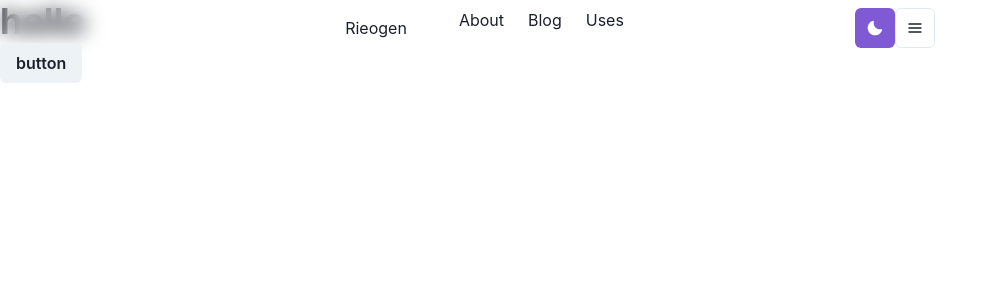
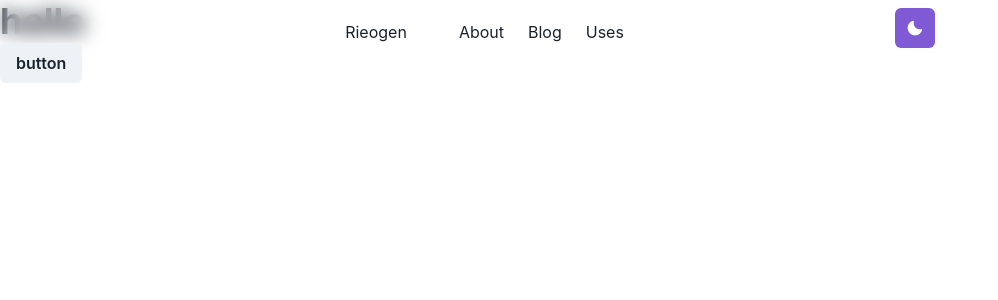
Before and after one commit to koto74/rierogen-homepage, a Next.js app: page / in a window 1280 px wide. Shown: the top 300 px of the page, without its empty margins (0-998 px from the left). Built offline with nearby package versions, Linux system fonts and the light colour scheme.

Commit message:
add: delete nav of button for header

```diff
--- a/components/header.js
+++ b/components/header.js
@@ -57,6 +57,7 @@ const Header = () => {
                     </Link>
                 </Flex>
                 <Box
+                    display={ {base: 'none', md: 'flex' }}
                 >
                     <LinkItem href="/about">
                         About
@@ -72,9 +73,9 @@ const Header = () => {
                 <Box
                     flex={1}
                     align="right"
-                    ml={2}
                 >
                     <ChangeThemeButton />
+                    <Box ml={2} display={{ base: 'inline-block', md: 'none' }}>
                         <Menu isLazy>
                             <MenuButton
                                 as={IconButton}
@@ -98,6 +99,8 @@ const Header = () => {
                             </MenuList>
                         </Menu>
                     </Box>
+
+                </Box>
             </Container>
         </Box>
     )
```
Lines whose indentation alone changed are shown as unchanged.
